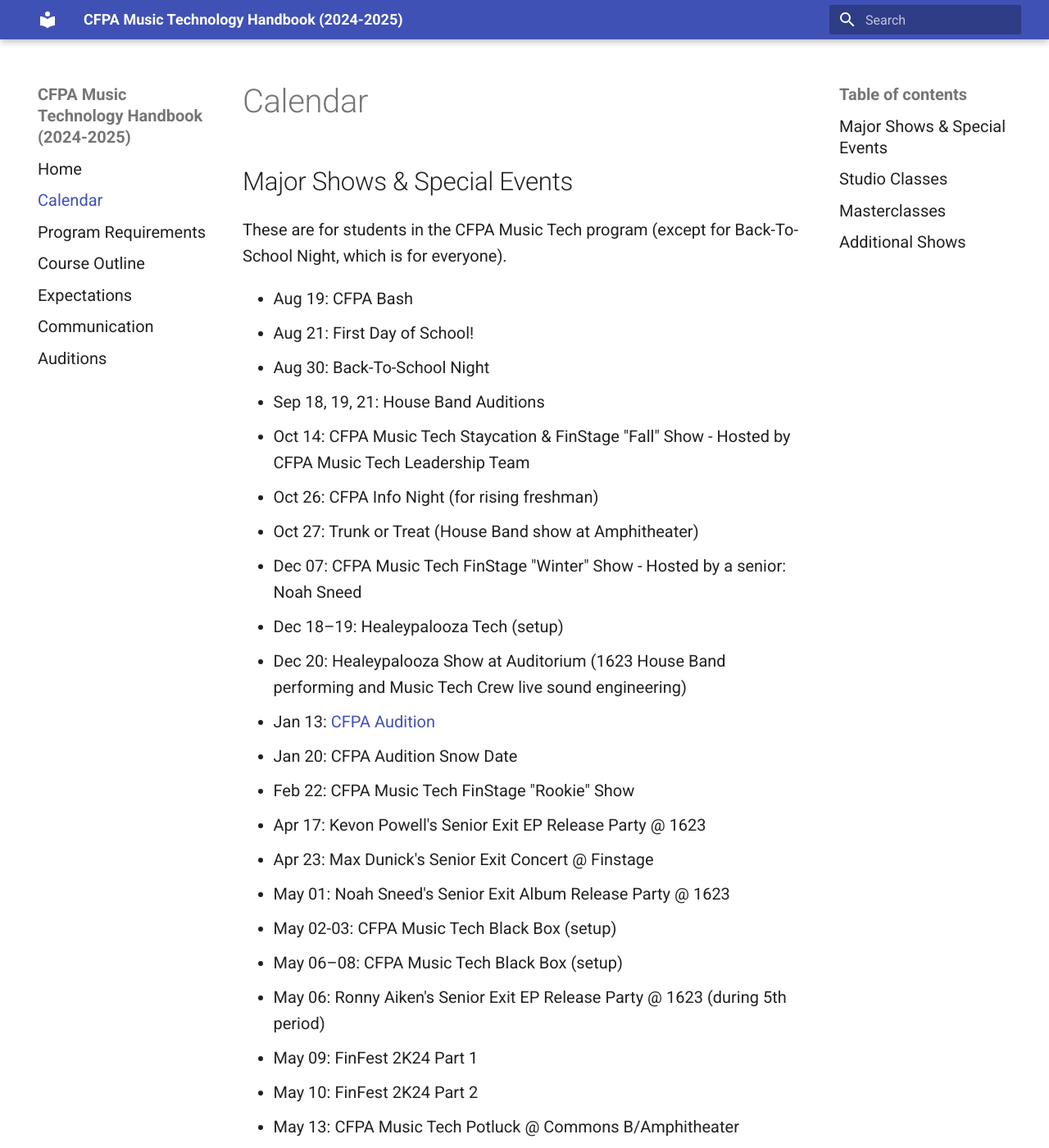
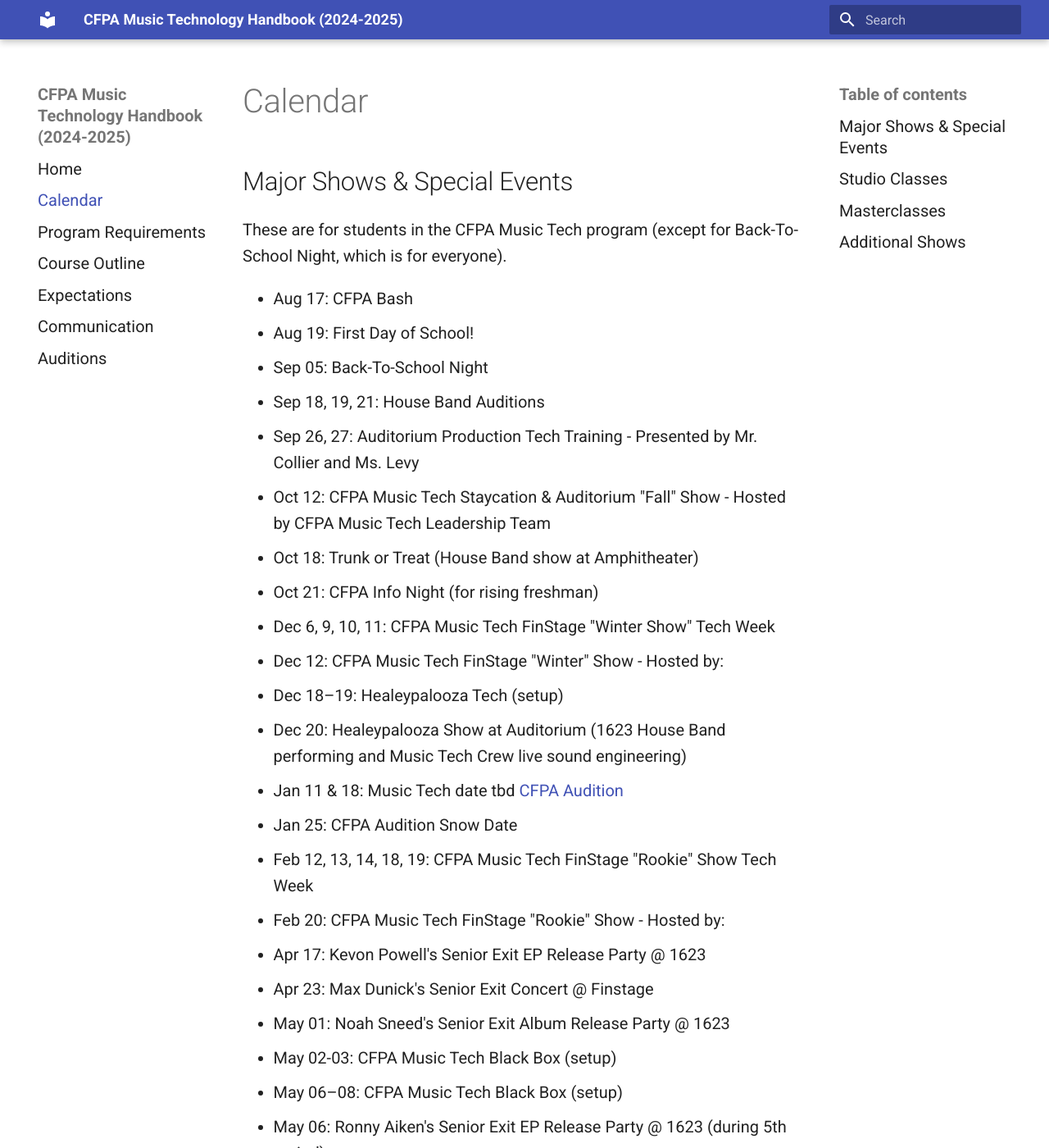
Before and after one commit to sophia-sms/handbook, an MkDocs documentation site: the page built from docs/calendar.md, in a window 1280 px wide and 1400 px high. Shown: the whole window at 82% size. Built offline with MkDocs 1.6.1 and Material for MkDocs 9.7.7, drawn with Linux system fonts in a browser that asks for light colours.

Commit message:
Update calendar.md

```diff
--- a/docs/calendar.md
+++ b/docs/calendar.md
@@ -5,19 +5,22 @@
 
 These are for students in the CFPA Music Tech program (except for Back-To-School Night, which is for everyone).
 
-- Aug 19: CFPA Bash
-- Aug 21: First Day of School!
-- Aug 30: Back-To-School Night
+- Aug 17: CFPA Bash
+- Aug 19: First Day of School!
+- Sep 05: Back-To-School Night
 - Sep 18, 19, 21: House Band Auditions
-- Oct 14: CFPA Music Tech Staycation & FinStage "Fall" Show - Hosted by CFPA Music Tech Leadership Team
-- Oct 26: CFPA Info Night (for rising freshman)
-- Oct 27: Trunk or Treat (House Band show at Amphitheater)
-- Dec 07: CFPA Music Tech FinStage "Winter" Show - Hosted by a senior: Noah Sneed
+- Sep 26, 27: Auditorium Production Tech Training - Presented by Mr. Collier and Ms. Levy
+- Oct 12: CFPA Music Tech Staycation & Auditorium "Fall" Show - Hosted by CFPA Music Tech Leadership Team
+- Oct 18: Trunk or Treat (House Band show at Amphitheater)
+- Oct 21: CFPA Info Night (for rising freshman)
+- Dec 6, 9, 10, 11: CFPA Music Tech FinStage "Winter Show" Tech Week
+- Dec 12: CFPA Music Tech FinStage "Winter" Show - Hosted by:
 - Dec 18–19: Healeypalooza Tech (setup)
 - Dec 20: Healeypalooza Show at Auditorium (1623 House Band performing and Music Tech Crew live sound engineering)
-- Jan 13: [CFPA Audition](https://colganhs.pwcs.edu/cfpa/auditions/)
-- Jan 20: CFPA Audition Snow Date
-- Feb 22: CFPA Music Tech FinStage "Rookie" Show
+- Jan 11 & 18: Music Tech date tbd [CFPA Audition](https://colganhs.pwcs.edu/cfpa/auditions/)
+- Jan 25: CFPA Audition Snow Date
+- Feb 12, 13, 14, 18, 19: CFPA Music Tech FinStage "Rookie" Show Tech Week
+- Feb 20: CFPA Music Tech FinStage "Rookie" Show - Hosted by:
 - Apr 17: Kevon Powell's Senior Exit EP Release Party @ 1623
 - Apr 23: Max Dunick's Senior Exit Concert @ Finstage
 - May 01: Noah Sneed's Senior Exit Album Release Party @ 1623
```
